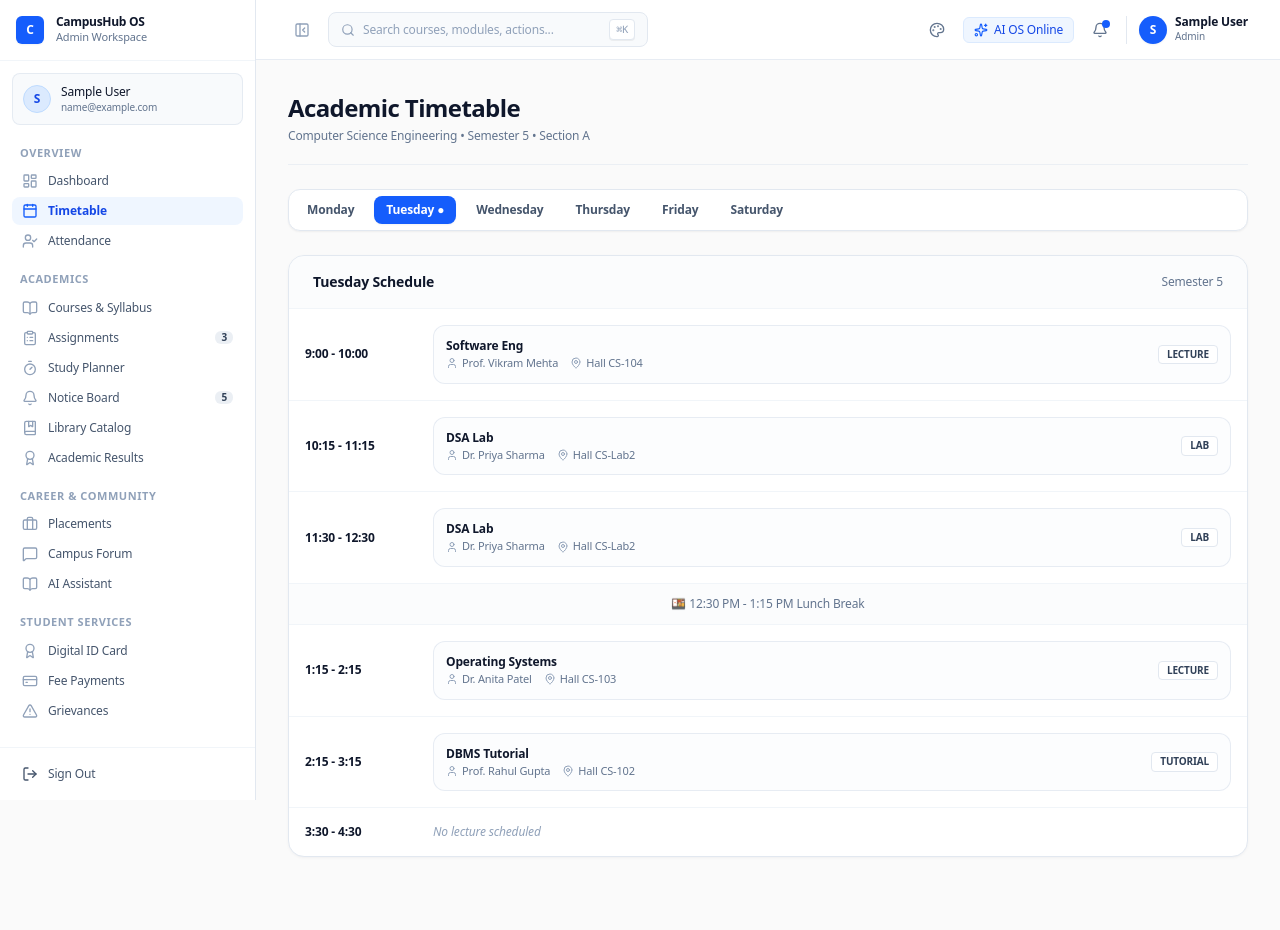
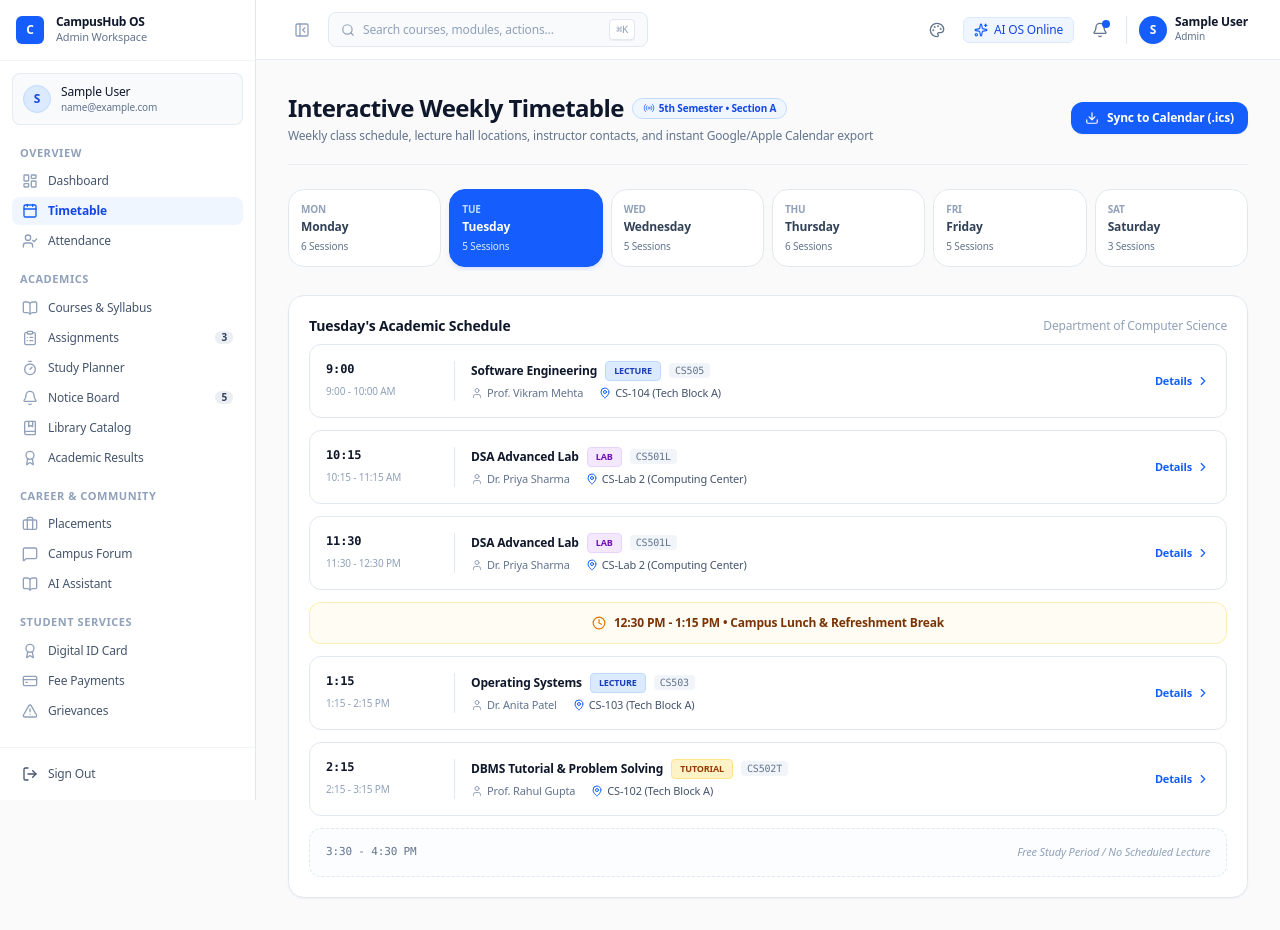
Before and after one commit to its-anuraj/CampusHub-AI, a Next.js app: page /dashboard/student/timetable in a window 1280 px wide. Before the commit the page ends 889 px from the top, so only its background shows below. Built offline with nearby package versions, Linux system fonts and the light colour scheme; sample sign-in values are in the browser's storage.

Commit message:
feat(timetable): upgrade Interactive Timetable with live class indicators and calendar export

```diff
--- a/app/dashboard/student/timetable/page.tsx
+++ b/app/dashboard/student/timetable/page.tsx
@@ -1,133 +1,341 @@
 'use client';
 
-import { useState } from 'react';
-import { User, MapPin } from 'lucide-react';
+import { useState, useEffect } from 'react';
+import {
+  Calendar,
+  Clock,
+  MapPin,
+  User,
+  Download,
+  Sparkles,
+  CheckCircle2,
+  AlertCircle,
+  Radio,
+  ExternalLink,
+  ChevronRight,
+  BookOpen,
+} from 'lucide-react';
+import { useToast } from '@/lib/toastContext';
 
 const DAYS = ['Monday', 'Tuesday', 'Wednesday', 'Thursday', 'Friday', 'Saturday'];
+
+interface ClassSlot {
+  subject: string;
+  code: string;
+  faculty: string;
+  room: string;
+  type: 'LECTURE' | 'LAB' | 'TUTORIAL' | 'FREE' | 'EXTRA';
+  building: string;
+}
+
 const PERIODS = [
-  { label: '9:00 - 10:00', start: '9:00' },
-  { label: '10:15 - 11:15', start: '10:15' },
-  { label: '11:30 - 12:30', start: '11:30' },
-  { label: '12:30 - 1:15 (Lunch)', start: 'lunch', isBreak: true },
-  { label: '1:15 - 2:15', start: '1:15' },
-  { label: '2:15 - 3:15', start: '2:15' },
-  { label: '3:30 - 4:30', start: '3:30' },
+  { label: '9:00 - 10:00 AM', start: '9:00', end: '10:00' },
+  { label: '10:15 - 11:15 AM', start: '10:15', end: '11:15' },
+  { label: '11:30 - 12:30 PM', start: '11:30', end: '12:30' },
+  { label: '12:30 - 1:15 PM (Lunch Break)', start: 'lunch', end: 'lunch', isBreak: true },
+  { label: '1:15 - 2:15 PM', start: '1:15', end: '2:15' },
+  { label: '2:15 - 3:15 PM', start: '2:15', end: '3:15' },
+  { label: '3:30 - 4:30 PM', start: '3:30', end: '4:30' },
 ];
 
-const TIMETABLE: Record<string, Record<string, { subject: string; faculty: string; room: string; type: string } | null>> = {
+const TIMETABLE: Record<string, Record<string, ClassSlot | null>> = {
   Monday: {
-    '9:00': { subject: 'Data Structures', faculty: 'Dr. Priya Sharma', room: 'CS-101', type: 'LECTURE' },
-    '10:15': { subject: 'DBMS', faculty: 'Prof. Rahul Gupta', room: 'CS-102', type: 'LECTURE' },
-    '11:30': { subject: 'Operating Systems', faculty: 'Dr. Anita Patel', room: 'CS-103', type: 'LECTURE' },
-    '1:15': { subject: 'Networks Lab', faculty: 'Dr. Priya Sharma', room: 'CS-Lab1', type: 'LAB' },
-    '2:15': { subject: 'Networks Lab', faculty: 'Dr. Priya Sharma', room: 'CS-Lab1', type: 'LAB' },
-    '3:30': { subject: 'Software Eng', faculty: 'Prof. Vikram Mehta', room: 'CS-104', type: 'LECTURE' },
+    '9:00': { subject: 'Data Structures & Algorithms', code: 'CS501', faculty: 'Dr. Priya Sharma', room: 'CS-101', building: 'Tech Block A', type: 'LECTURE' },
+    '10:15': { subject: 'Database Management Systems', code: 'CS502', faculty: 'Prof. Rahul Gupta', room: 'CS-102', building: 'Tech Block A', type: 'LECTURE' },
+    '11:30': { subject: 'Operating Systems', code: 'CS503', faculty: 'Dr. Anita Patel', room: 'CS-103', building: 'Tech Block A', type: 'LECTURE' },
+    '1:15': { subject: 'Computer Networks Lab', code: 'CS504L', faculty: 'Dr. Priya Sharma', room: 'CS-Lab 1', building: 'Computing Center', type: 'LAB' },
+    '2:15': { subject: 'Computer Networks Lab', code: 'CS504L', faculty: 'Dr. Priya Sharma', room: 'CS-Lab 1', building: 'Computing Center', type: 'LAB' },
+    '3:30': { subject: 'Software Engineering', code: 'CS505', faculty: 'Prof. Vikram Mehta', room: 'CS-104', building: 'Tech Block A', type: 'LECTURE' },
   },
   Tuesday: {
-    '9:00': { subject: 'Software Eng', faculty: 'Prof. Vikram Mehta', room: 'CS-104', type: 'LECTURE' },
-    '10:15': { subject: 'DSA Lab', faculty: 'Dr. Priya Sharma', room: 'CS-Lab2', type: 'LAB' },
-    '11:30': { subject: 'DSA Lab', faculty: 'Dr. Priya Sharma', room: 'CS-Lab2', type: 'LAB' },
-    '1:15': { subject: 'Operating Systems', faculty: 'Dr. Anita Patel', room: 'CS-103', type: 'LECTURE' },
-    '2:15': { subject: 'DBMS Tutorial', faculty: 'Prof. Rahul Gupta', room: 'CS-102', type: 'TUTORIAL' },
+    '9:00': { subject: 'Software Engineering', code: 'CS505', faculty: 'Prof. Vikram Mehta', room: 'CS-104', building: 'Tech Block A', type: 'LECTURE' },
+    '10:15': { subject: 'DSA Advanced Lab', code: 'CS501L', faculty: 'Dr. Priya Sharma', room: 'CS-Lab 2', building: 'Computing Center', type: 'LAB' },
+    '11:30': { subject: 'DSA Advanced Lab', code: 'CS501L', faculty: 'Dr. Priya Sharma', room: 'CS-Lab 2', building: 'Computing Center', type: 'LAB' },
+    '1:15': { subject: 'Operating Systems', code: 'CS503', faculty: 'Dr. Anita Patel', room: 'CS-103', building: 'Tech Block A', type: 'LECTURE' },
+    '2:15': { subject: 'DBMS Tutorial & Problem Solving', code: 'CS502T', faculty: 'Prof. Rahul Gupta', room: 'CS-102', building: 'Tech Block A', type: 'TUTORIAL' },
     '3:30': null,
   },
   Wednesday: {
-    '9:00': { subject: 'Computer Networks', faculty: 'Dr. Priya Sharma', room: 'CS-101', type: 'LECTURE' },
-    '10:15': { subject: 'Operating Systems', faculty: 'Dr. Anita Patel', room: 'CS-103', type: 'LECTURE' },
-    '11:30': { subject: 'DBMS', faculty: 'Prof. Rahul Gupta', room: 'CS-102', type: 'LECTURE' },
-    '1:15': { subject: 'Self Study', faculty: '-', room: 'Library', type: 'FREE' },
-    '2:15': { subject: 'Data Structures', faculty: 'Dr. Priya Sharma', room: 'CS-101', type: 'LECTURE' },
+    '9:00': { subject: 'Computer Networks', code: 'CS504', faculty: 'Dr. Priya Sharma', room: 'CS-101', building: 'Tech Block A', type: 'LECTURE' },
+    '10:15': { subject: 'Operating Systems', code: 'CS503', faculty: 'Dr. Anita Patel', room: 'CS-103', building: 'Tech Block A', type: 'LECTURE' },
+    '11:30': { subject: 'Database Management Systems', code: 'CS502', faculty: 'Prof. Rahul Gupta', room: 'CS-102', building: 'Tech Block A', type: 'LECTURE' },
+    '1:15': { subject: 'Library & Self Directed Research', code: 'SDR01', faculty: 'Prof. Librarian', room: 'Central Library', building: 'Knowledge Hub', type: 'FREE' },
+    '2:15': { subject: 'Data Structures & Algorithms', code: 'CS501', faculty: 'Dr. Priya Sharma', room: 'CS-101', building: 'Tech Block A', type: 'LECTURE' },
     '3:30': null,
   },
   Thursday: {
-    '9:00': { subject: 'DBMS', faculty: 'Prof. Rahul Gupta', room: 'CS-102', type: 'LECTURE' },
-    '10:15': { subject: 'Software Eng', faculty: 'Prof. Vikram Mehta', room: 'CS-104', type: 'LECTURE' },
-    '11:30': { subject: 'Networks Lab', faculty: 'Dr. Priya Sharma', room: 'CS-Lab1', type: 'LAB' },
-    '1:15': { subject: 'Networks Lab', faculty: 'Dr. Priya Sharma', room: 'CS-Lab1', type: 'LAB' },
-    '2:15': { subject: 'OS Lab', faculty: 'Dr. Anita Patel', room: 'CS-Lab3', type: 'LAB' },
-    '3:30': { subject: 'OS Lab', faculty: 'Dr. Anita Patel', room: 'CS-Lab3', type: 'LAB' },
+    '9:00': { subject: 'Database Management Systems', code: 'CS502', faculty: 'Prof. Rahul Gupta', room: 'CS-102', building: 'Tech Block A', type: 'LECTURE' },
+    '10:15': { subject: 'Software Engineering', code: 'CS505', faculty: 'Prof. Vikram Mehta', room: 'CS-104', building: 'Tech Block A', type: 'LECTURE' },
+    '11:30': { subject: 'Computer Networks Lab', code: 'CS504L', faculty: 'Dr. Priya Sharma', room: 'CS-Lab 1', building: 'Computing Center', type: 'LAB' },
+    '1:15': { subject: 'Computer Networks Lab', code: 'CS504L', faculty: 'Dr. Priya Sharma', room: 'CS-Lab 1', building: 'Computing Center', type: 'LAB' },
+    '2:15': { subject: 'Operating Systems System Call Lab', code: 'CS503L', faculty: 'Dr. Anita Patel', room: 'CS-Lab 3', building: 'Computing Center', type: 'LAB' },
+    '3:30': { subject: 'Operating Systems System Call Lab', code: 'CS503L', faculty: 'Dr. Anita Patel', room: 'CS-Lab 3', building: 'Computing Center', type: 'LAB' },
   },
   Friday: {
-    '9:00': { subject: 'Data Structures', faculty: 'Dr. Priya Sharma', room: 'CS-101', type: 'LECTURE' },
-    '10:15': { subject: 'Computer Networks', faculty: 'Dr. Priya Sharma', room: 'CS-101', type: 'LECTURE' },
-    '11:30': { subject: 'Software Eng', faculty: 'Prof. Vikram Mehta', room: 'CS-104', type: 'LECTURE' },
-    '1:15': { subject: 'DBMS Lab', faculty: 'Prof. Rahul Gupta', room: 'CS-Lab2', type: 'LAB' },
-    '2:15': { subject: 'DBMS Lab', faculty: 'Prof. Rahul Gupta', room: 'CS-Lab2', type: 'LAB' },
+    '9:00': { subject: 'Data Structures & Algorithms', code: 'CS501', faculty: 'Dr. Priya Sharma', room: 'CS-101', building: 'Tech Block A', type: 'LECTURE' },
+    '10:15': { subject: 'Computer Networks', code: 'CS504', faculty: 'Dr. Priya Sharma', room: 'CS-101', building: 'Tech Block A', type: 'LECTURE' },
+    '11:30': { subject: 'Software Engineering', code: 'CS505', faculty: 'Prof. Vikram Mehta', room: 'CS-104', building: 'Tech Block A', type: 'LECTURE' },
+    '1:15': { subject: 'DBMS SQL & Indexing Lab', code: 'CS502L', faculty: 'Prof. Rahul Gupta', room: 'CS-Lab 2', building: 'Computing Center', type: 'LAB' },
+    '2:15': { subject: 'DBMS SQL & Indexing Lab', code: 'CS502L', faculty: 'Prof. Rahul Gupta', room: 'CS-Lab 2', building: 'Computing Center', type: 'LAB' },
     '3:30': null,
   },
   Saturday: {
-    '9:00': { subject: 'Remedial Class', faculty: 'Various', room: 'CS-101', type: 'EXTRA' },
-    '10:15': { subject: 'Project Work', faculty: 'Guide', room: 'CS-Lab1', type: 'LAB' },
-    '11:30': null, '1:15': null, '2:15': null, '3:30': null,
+    '9:00': { subject: 'Academic Remedial & Doubt Clearing', code: 'REM01', faculty: 'Faculty Mentors', room: 'CS-101', building: 'Tech Block A', type: 'EXTRA' },
+    '10:15': { subject: 'Capstone Major Project Work', code: 'PRJ501', faculty: 'Project Advisory Board', room: 'CS-Lab 1', building: 'Computing Center', type: 'LAB' },
+    '11:30': { subject: 'Capstone Major Project Work', code: 'PRJ501', faculty: 'Project Advisory Board', room: 'CS-Lab 1', building: 'Computing Center', type: 'LAB' },
+    '1:15': null,
+    '2:15': null,
+    '3:30': null,
   },
 };
 
-const today = DAYS[Math.min(new Date().getDay() - 1, 5)];
+export default function StudentTimetablePage() {
+  const { toast } = useToast();
+  const [selectedDay, setSelectedDay] = useState('Monday');
+  const [selectedSlot, setSelectedSlot] = useState<ClassSlot | null>(null);
 
-export default function StudentTimetablePage() {
-  const [selectedDay, setSelectedDay] = useState(today || 'Monday');
+  // Set default day to today if weekday
+  useEffect(() => {
+    const todayIndex = new Date().getDay(); // 0 is Sunday
+    if (todayIndex >= 1 && todayIndex <= 6) {
+      setSelectedDay(DAYS[todayIndex - 1]);
+    }
+  }, []);
+
+  const handleExportICS = () => {
+    const icsContent = `BEGIN:VCALENDAR
+VERSION:2.0
+PRODID:-//CampusHub AI//Smart Timetable//EN
+CALSCALE:GREGORIAN
+METHOD:PUBLISH
+X-WR-CALNAME:CampusHub Semester Timetable
+BEGIN:VEVENT
+SUMMARY:Data Structures & Algorithms (CS501)
+LOCATION:CS-101, Tech Block A
+DESCRIPTION:Lecture by Dr. Priya Sharma
+RRULE:FREQ=WEEKLY;BYDAY=MO,WE,FR
+END:VEVENT
+END:VCALENDAR`;
+
+    const blob = new Blob([icsContent], { type: 'text/calendar;charset=utf-8' });
+    const url = URL.createObjectURL(blob);
+    const link = document.createElement('a');
+    link.href = url;
+    link.download = 'campushub-timetable.ics';
+    document.body.appendChild(link);
+    link.click();
+    document.body.removeChild(link);
+    URL.revokeObjectURL(url);
+
+    toast.success('Timetable exported! You can import this .ics into Google Calendar or Apple Calendar.', 'Export Success');
+  };
+
+  const getSlotTypeBadge = (type: string) => {
+    switch (type) {
+      case 'LAB':
+        return 'bg-purple-100 text-purple-800 border-purple-200';
+      case 'TUTORIAL':
+        return 'bg-amber-100 text-amber-800 border-amber-200';
+      case 'FREE':
+        return 'bg-emerald-100 text-emerald-800 border-emerald-200';
+      case 'EXTRA':
+        return 'bg-rose-100 text-rose-800 border-rose-200';
+      default:
+        return 'bg-blue-100 text-blue-800 border-blue-200';
+    }
+  };
 
   return (
     <div className="space-y-6">
+      {/* Header */}
       <div className="flex flex-col sm:flex-row sm:items-center sm:justify-between gap-4 border-b border-slate-200/60 pb-5">
         <div>
-          <h1 className="text-2xl font-bold tracking-tight text-slate-900">Academic Timetable</h1>
-          <p className="text-xs text-slate-500 mt-1">Computer Science Engineering • Semester 5 • Section A</p>
+          <div className="flex items-center gap-2">
+            <h1 className="text-2xl font-bold tracking-tight text-slate-900">Interactive Weekly Timetable</h1>
+            <span className="flex items-center gap-1 px-2.5 py-0.5 rounded-full text-[10px] font-bold bg-blue-50 border border-blue-200 text-blue-700">
+              <Radio className="w-3 h-3 text-blue-600 animate-pulse" /> 5th Semester • Section A
+            </span>
+          </div>
+          <p className="text-xs text-slate-500 mt-1">
+            Weekly class schedule, lecture hall locations, instructor contacts, and instant Google/Apple Calendar export
+          </p>
         </div>
+
+        <button
+          onClick={handleExportICS}
+          className="px-3.5 py-2 rounded-xl bg-blue-600 hover:bg-blue-700 text-white text-xs font-bold flex items-center gap-2 cursor-pointer shadow-xs transition-colors"
+        >
+          <Download className="w-3.5 h-3.5" /> Sync to Calendar (.ics)
+        </button>
       </div>
 
-      <div className="flex gap-2 flex-wrap bg-white border border-slate-200 rounded-xl p-1.5 shadow-xs">
-        {DAYS.map(day => (
-          <button
-            key={day}
-            onClick={() => setSelectedDay(day)}
-            className={`px-3 py-1.5 rounded-lg text-xs font-semibold transition-all cursor-pointer ${
-              selectedDay === day ? 'bg-blue-600 text-white shadow-xs' : 'text-slate-600 hover:text-slate-900 hover:bg-slate-50'
-            }`}
-          >
-            {day} {day === today && '●'}
-          </button>
-        ))}
+      {/* Day Selector Tabs */}
+      <div className="flex items-center gap-2 overflow-x-auto pb-1">
+        {DAYS.map((day) => {
+          const isSelected = selectedDay === day;
+          const slots = Object.values(TIMETABLE[day] || {}).filter(Boolean);
+          return (
+            <button
+              key={day}
+              onClick={() => setSelectedDay(day)}
+              className={`flex-1 min-w-[120px] p-3 rounded-2xl border text-left transition-all cursor-pointer ${
+                isSelected
+                  ? 'bg-blue-600 text-white border-blue-600 shadow-md shadow-blue-600/10'
+                  : 'bg-white hover:bg-slate-50 border-slate-200 text-slate-700'
+              }`}
+            >
+              <span className={`text-[10px] uppercase font-bold block ${isSelected ? 'text-blue-200' : 'text-slate-400'}`}>
+                {day.substring(0, 3)}
+              </span>
+              <p className="text-xs font-bold truncate mt-0.5">{day}</p>
+              <span className={`text-[10px] mt-1 block ${isSelected ? 'text-blue-100' : 'text-slate-500'}`}>
+                {slots.length} Sessions
+              </span>
+            </button>
+          );
+        })}
       </div>
 
-      <div className="bg-white border border-slate-200 rounded-2xl overflow-hidden shadow-card">
-        <div className="px-6 py-4 border-b border-slate-100 bg-slate-50/50 flex items-center justify-between">
-          <h3 className="text-sm font-semibold text-slate-900">{selectedDay} Schedule</h3>
-          <span className="text-xs text-slate-500 font-medium">Semester 5</span>
-        </div>
+      {/* Schedule Timeline for Selected Day */}
+      <div className="bg-white border border-slate-200 rounded-2xl p-5 shadow-xs space-y-3">
+        <h2 className="text-sm font-bold text-slate-900 mb-2 flex items-center justify-between">
+          <span>{selectedDay}&apos;s Academic Schedule</span>
+          <span className="text-xs text-slate-400 font-normal">Department of Computer Science</span>
+        </h2>
 
-        <div className="divide-y divide-slate-100">
-          {PERIODS.map(p => {
-            if (p.isBreak) {
+        <div className="space-y-3">
+          {PERIODS.map((period) => {
+            if (period.isBreak) {
               return (
-                <div key={p.start} className="p-3 bg-slate-50/60 text-center text-xs text-slate-500 font-medium">
-                  🍱 12:30 PM - 1:15 PM Lunch Break
+                <div
+                  key="lunch-break"
+                  className="p-3 rounded-xl bg-amber-50/60 border border-amber-200/60 flex items-center justify-center gap-2 text-amber-900 text-xs font-semibold"
+                >
+                  <Clock className="w-3.5 h-3.5 text-amber-600" />
+                  <span>12:30 PM - 1:15 PM • Campus Lunch & Refreshment Break</span>
                 </div>
               );
             }
-            const cls = TIMETABLE[selectedDay]?.[p.start];
+
+            const slot = TIMETABLE[selectedDay]?.[period.start];
+
+            if (!slot) {
+              return (
+                <div
+                  key={period.start}
+                  className="p-4 rounded-xl border border-dashed border-slate-200 bg-slate-50/40 flex items-center justify-between text-slate-400 text-xs"
+                >
+                  <span className="font-mono text-[11px] text-slate-500">{period.label}</span>
+                  <span className="italic text-[11px]">Free Study Period / No Scheduled Lecture</span>
+                </div>
+              );
+            }
+
             return (
-              <div key={p.start} className="p-4 flex items-center gap-4 hover:bg-slate-50/50 transition-colors text-xs">
-                <div className="w-28 flex-shrink-0 font-semibold text-slate-900">{p.label}</div>
-                {cls ? (
-                  <div className="flex-1 flex items-center justify-between p-3 rounded-xl border border-slate-200/80 bg-slate-50/40">
-                    <div>
-                      <p className="font-semibold text-slate-900">{cls.subject}</p>
-                      <div className="flex items-center gap-3 text-slate-500 text-[11px] mt-0.5">
-                        <span className="flex items-center gap-1"><User className="w-3 h-3 text-slate-400" />{cls.faculty}</span>
-                        <span className="flex items-center gap-1"><MapPin className="w-3 h-3 text-slate-400" />Hall {cls.room}</span>
-                      </div>
+              <div
+                key={period.start}
+                onClick={() => setSelectedSlot(slot)}
+                className="p-4 rounded-xl border border-slate-200 hover:border-blue-400 bg-white hover:shadow-xs transition-all flex flex-col sm:flex-row sm:items-center sm:justify-between gap-3 cursor-pointer group"
+              >
+                <div className="flex items-start sm:items-center gap-4">
+                  <div className="w-28 flex-shrink-0">
+                    <span className="text-xs font-bold text-slate-900 block font-mono">{period.start}</span>
+                    <span className="text-[10px] text-slate-400">{period.label}</span>
+                  </div>
+
+                  <div className="border-l border-slate-200 pl-4 space-y-1">
+                    <div className="flex items-center gap-2 flex-wrap">
+                      <h3 className="text-xs font-bold text-slate-900 group-hover:text-blue-600 transition-colors">
+                        {slot.subject}
+                      </h3>
+                      <span className={`text-[9px] font-bold px-2 py-0.5 rounded border uppercase ${getSlotTypeBadge(slot.type)}`}>
+                        {slot.type}
+                      </span>
+                      <span className="text-[10px] font-mono text-slate-500 bg-slate-100 px-1.5 py-0.2 rounded">
+                        {slot.code}
+                      </span>
                     </div>
-                    <span className="px-2 py-0.5 rounded text-[10px] font-semibold bg-white border border-slate-200 text-slate-700">{cls.type}</span>
+
+                    <div className="flex items-center gap-4 text-[11px] text-slate-500">
+                      <span className="flex items-center gap-1">
+                        <User className="w-3 h-3 text-slate-400" /> {slot.faculty}
+                      </span>
+                      <span className="flex items-center gap-1 text-slate-600 font-medium">
+                        <MapPin className="w-3 h-3 text-blue-600" /> {slot.room} ({slot.building})
+                      </span>
+                    </div>
                   </div>
-                ) : (
-                  <span className="text-slate-400 text-xs italic">No lecture scheduled</span>
-                )}
+                </div>
+
+                <div className="flex items-center gap-2 self-end sm:self-center">
+                  <span className="text-[11px] font-semibold text-blue-600 group-hover:translate-x-0.5 transition-transform flex items-center gap-1">
+                    Details <ChevronRight className="w-3.5 h-3.5" />
+                  </span>
+                </div>
               </div>
             );
           })}
         </div>
       </div>
+
+      {/* Classroom Details Modal */}
+      {selectedSlot && (
+        <div
+          className="fixed inset-0 z-50 flex items-center justify-center p-4 bg-slate-900/50 backdrop-blur-xs animate-fade-in"
+          onClick={() => setSelectedSlot(null)}
+        >
+          <div
+            className="w-full max-w-md bg-white rounded-2xl shadow-xl border border-slate-200 p-6 space-y-4"
+            onClick={(e) => e.stopPropagation()}
+          >
+            <div className="flex items-start justify-between border-b border-slate-100 pb-3">
+              <div>
+                <span className={`text-[9px] font-bold px-2 py-0.5 rounded border uppercase ${getSlotTypeBadge(selectedSlot.type)}`}>
+                  {selectedSlot.type}
+                </span>
+                <h3 className="text-sm font-bold text-slate-900 mt-1.5">{selectedSlot.subject}</h3>
+                <p className="text-xs text-slate-500 font-mono mt-0.5">{selectedSlot.code}</p>
+              </div>
+            </div>
+
+            <div className="space-y-3 text-xs">
+              <div className="flex items-center justify-between p-3 rounded-xl bg-slate-50">
+                <span className="text-slate-500 flex items-center gap-1.5">
+                  <User className="w-3.5 h-3.5 text-slate-400" /> Instructor
+                </span>
+                <strong className="text-slate-800">{selectedSlot.faculty}</strong>
+              </div>
+
+              <div className="flex items-center justify-between p-3 rounded-xl bg-slate-50">
+                <span className="text-slate-500 flex items-center gap-1.5">
+                  <MapPin className="w-3.5 h-3.5 text-blue-600" /> Location
+                </span>
+                <strong className="text-slate-800">
+                  {selectedSlot.room} • {selectedSlot.building}
+                </strong>
+              </div>
+            </div>
+
+            <div className="pt-2 flex justify-end gap-2">
+              <button
+                onClick={() => {
+                  toast.success(`Opening indoor navigation map for ${selectedSlot.room}...`);
+                  setSelectedSlot(null);
+                }}
+                className="px-3 py-1.5 rounded-xl bg-blue-600 text-white text-xs font-bold cursor-pointer"
+              >
+                Find on Campus Map
+              </button>
+              <button
+                onClick={() => setSelectedSlot(null)}
+                className="px-3 py-1.5 rounded-xl border border-slate-200 text-slate-700 text-xs font-medium cursor-pointer"
+              >
+                Close
+              </button>
+            </div>
+          </div>
+        </div>
+      )}
     </div>
   );
 }
```
